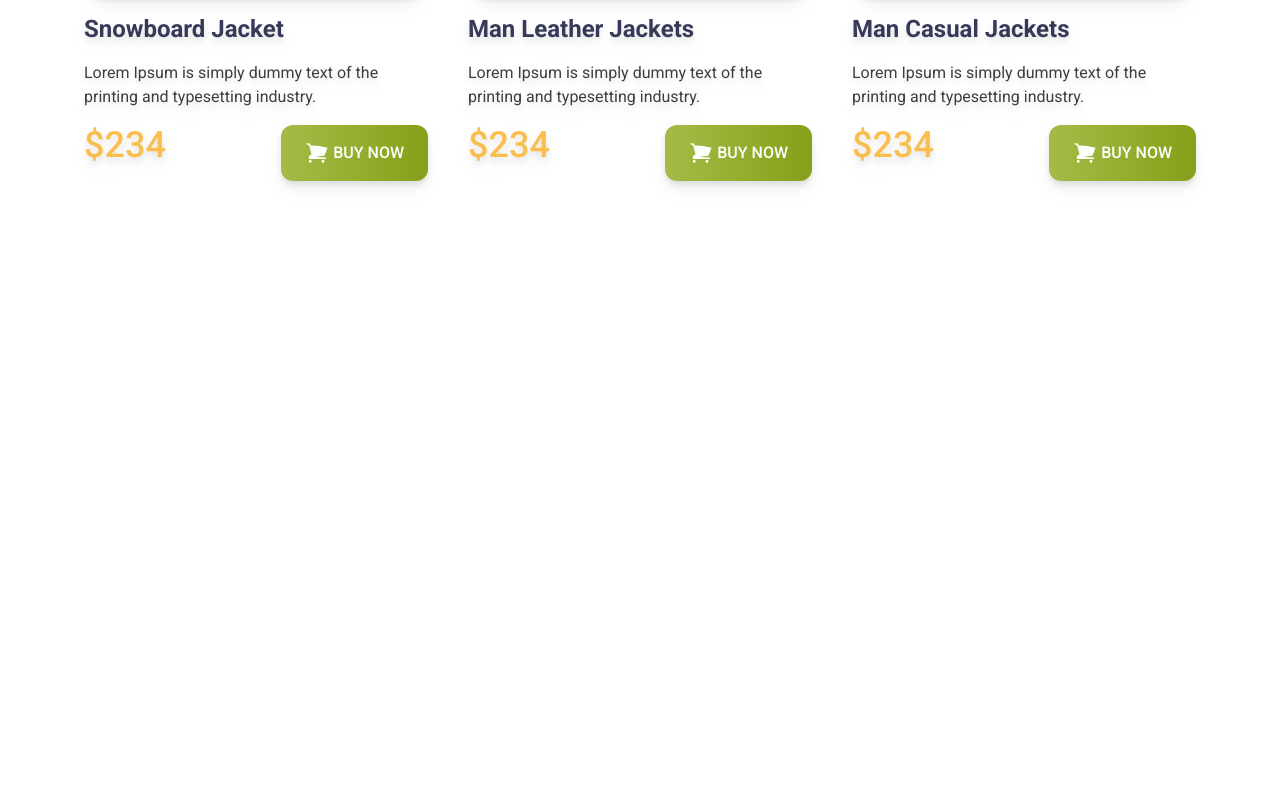
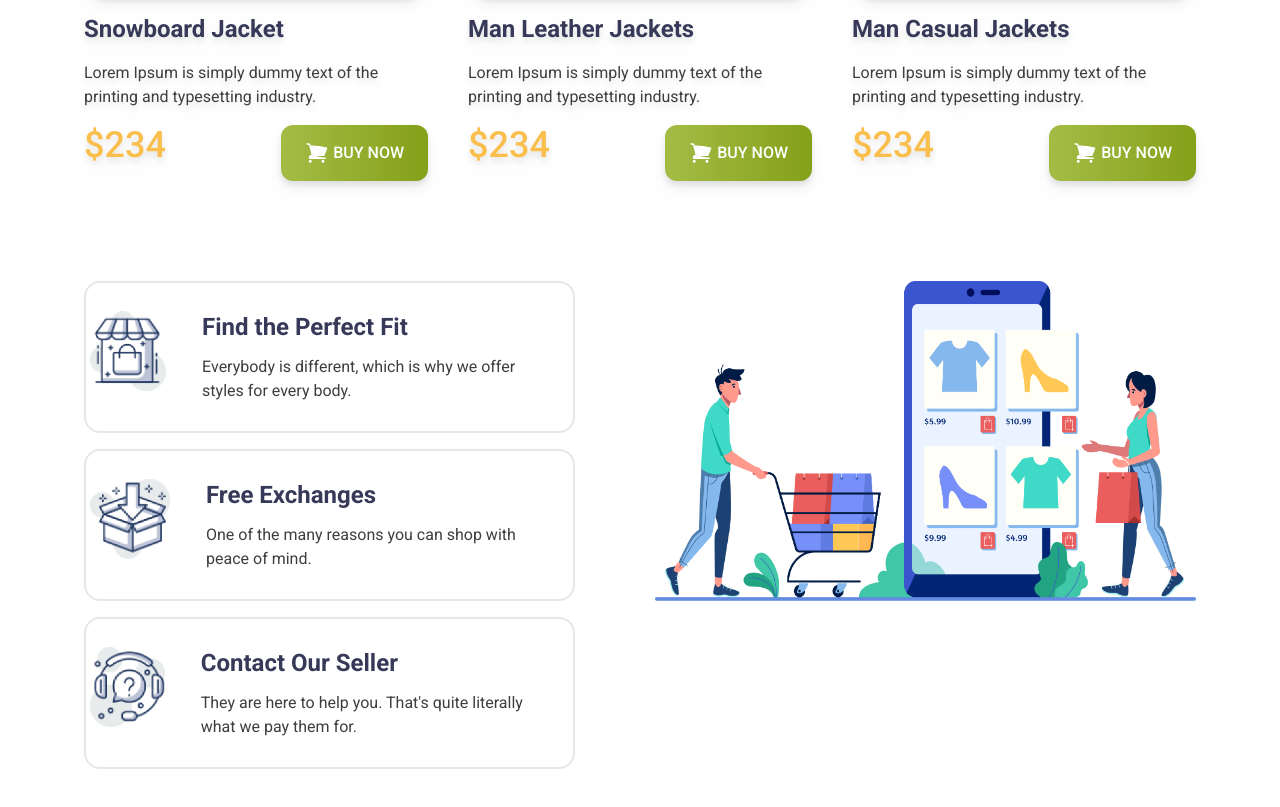
Before and after one commit to tainurrahaman/Tailwind-, a plain HTML site: page index.html in a window 1280 px wide. Shown: the part 1730-2537 px from the top of the page. Before the commit the page ends 1979 px from the top, so only its background shows below. Drawn offline with nearby package versions, Linux system fonts and the light colour scheme.

Commit message:
add shoping card section

```diff
--- a/index.html
+++ b/index.html
@@ -283,7 +283,58 @@
           </div>
         </div>
       </section>
+      <section>
+        <div
+          class="sm:mx-5 sm:my-20 md:flex md:flex-row-reverse md:flex-1 md:gap-x-20"
+        >
+          <div class="">
+            <img class="md:max-w-xl md:max-h-80" src="images/shopping.png" />
+          </div>
+          <div class="">
+            <div
+              class="md:flex border-2 rounded-2xl py-7 pr-12 pl-1 gap-9 mb-4"
+            >
+              <img class="max-w-20 max-h-20" src="icons/house.png" alt="" />
+              <div class="space-y-3">
+                <h4 class="text-[#363958] text-2xl font-bold">
+                  Find the Perfect Fit
+                </h4>
+                <p class="text-[#3E3E3E]">
+                  Everybody is different, which is why we offer styles for every
+                  body.
+                </p>
+              </div>
+            </div>
+            <div
+              class="md:flex border-2 rounded-2xl py-7 pr-12 pl-1 gap-9 mb-4"
+            >
+              <img class="max-w-20 max-h-20" src="icons/box.png" alt="" />
+              <div class="space-y-3">
+                <h4 class="text-[#363958] text-2xl font-bold">
+                  Free Exchanges
+                </h4>
+                <p class="text-[#3E3E3E]">
+                  One of the many reasons you can shop with peace of mind.
+                </p>
+              </div>
+            </div>
+            <div
+              class="md:flex border-2 rounded-2xl py-7 pr-12 pl-1 gap-9 mb-4"
+            >
+              <img class="max-w-20 max-h-20" src="icons/question.png" alt="" />
+              <div class="space-y-3">
+                <h4 class="text-[#363958] text-2xl font-bold">
+                  Contact Our Seller
+                </h4>
+                <p class="text-[#3E3E3E]">
+                  They are here to help you. That's quite literally what we pay
+                  them for.
+                </p>
+              </div>
+            </div>
+          </div>
+        </div>
+      </section>
     </main>
-    <footer></footer>
   </body>
 </html>
```
